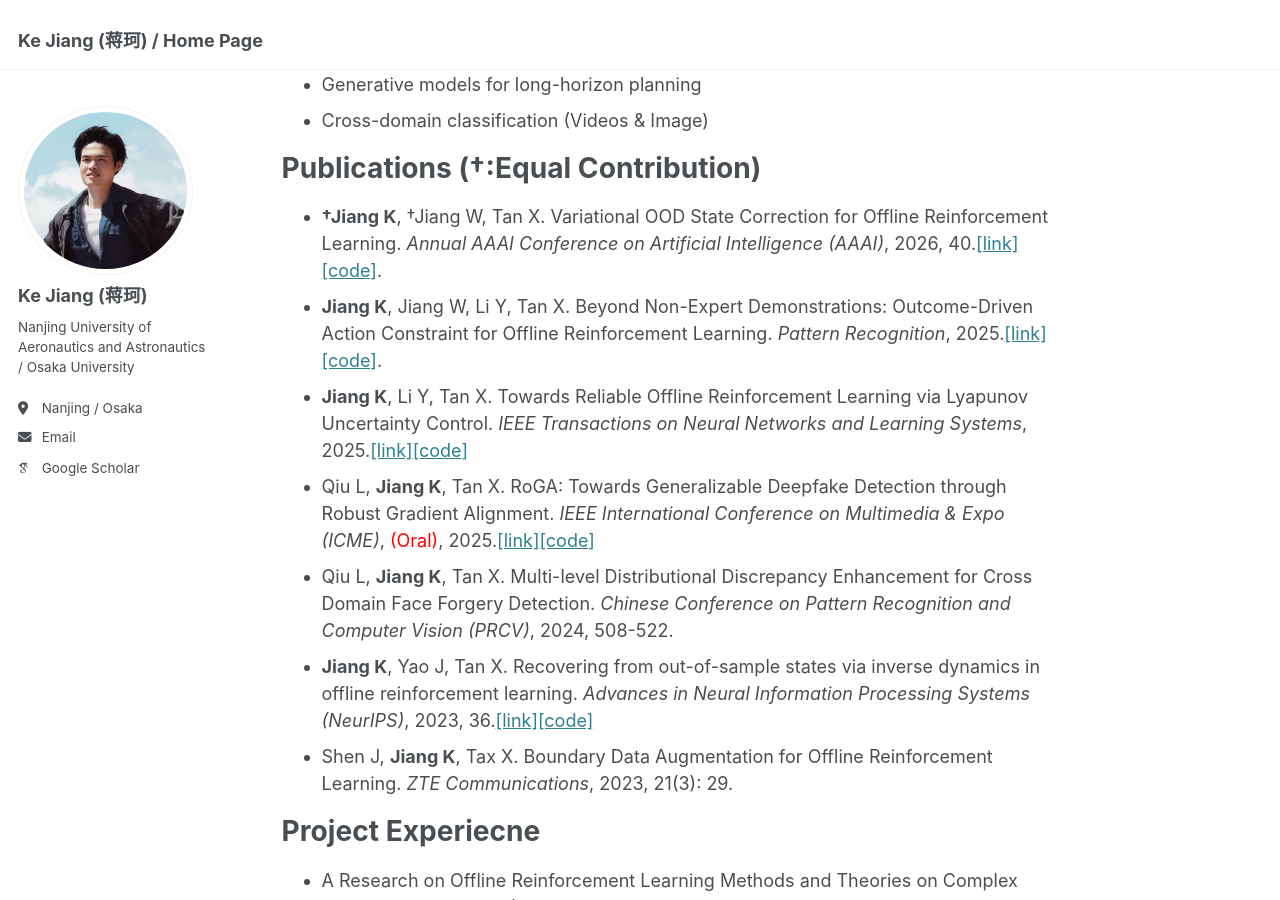
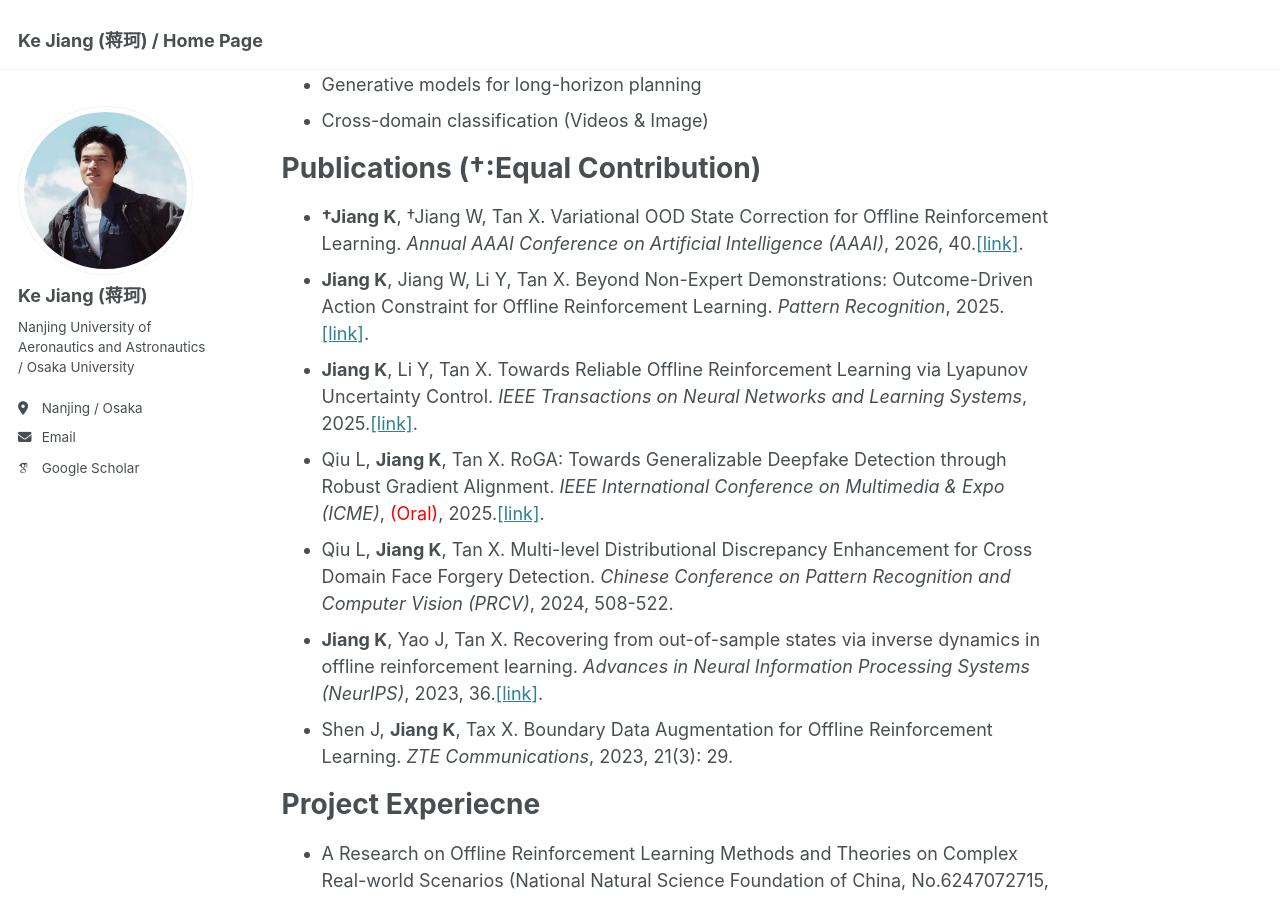
Before and after one commit to Jack10843/Jack10843.github.io, a Jekyll site: the page built from _pages/about.md, in a window 1280 px wide and 900 px high, scrolled down 1016 px. Built offline with Jekyll 4.4.1, drawn with Linux system fonts in a browser that asks for light colours; some web fonts are replaced.

Commit message:
Update about.md

```diff
--- a/_pages/about.md
+++ b/_pages/about.md
@@ -30,12 +30,12 @@ Research Interests
 
 Publications (†:Equal Contribution)
 ======
- - **†Jiang K**, †Jiang W, Tan X. Variational OOD State Correction for Offline Reinforcement Learning. *Annual AAAI Conference on Artificial Intelligence (AAAI)*, 2026, 40.[\[link\]](https://arxiv.org/abs/2505.00503)[\[code\]](https://github.com/Jack10843/DASP-master).
- - **Jiang K**, Jiang W, Li Y, Tan X. Beyond Non-Expert Demonstrations: Outcome-Driven Action Constraint for Offline Reinforcement Learning. *Pattern Recognition*, 2025.[\[link\]](https://authors.elsevier.com/a/1m5JS77nKsByF)[\[code\]](https://github.com/Jack10843/ODAF-master).
- - **Jiang K**, Li Y, Tan X. Towards Reliable Offline Reinforcement Learning via Lyapunov Uncertainty Control. *IEEE Transactions on Neural Networks and Learning Systems*, 2025.[\[link\]](https://doi.org/10.1109/TNNLS.2025.3616159)[\[code\]](https://github.com/Jack10843/LUC-master/)
- - Qiu L, **Jiang K**, Tan X. RoGA: Towards Generalizable Deepfake Detection through Robust Gradient Alignment. *IEEE International Conference on Multimedia & Expo (ICME)*, <span style="color:red">(Oral)</span>, 2025.[\[link\]](https://arxiv.org/abs/2505.20653)[\[code\]](https://github.com/Lynn0925/RoGA)
+ - **†Jiang K**, †Jiang W, Tan X. Variational OOD State Correction for Offline Reinforcement Learning. *Annual AAAI Conference on Artificial Intelligence (AAAI)*, 2026, 40.[\[link\]](https://arxiv.org/abs/2505.00503).
+ - **Jiang K**, Jiang W, Li Y, Tan X. Beyond Non-Expert Demonstrations: Outcome-Driven Action Constraint for Offline Reinforcement Learning. *Pattern Recognition*, 2025.[\[link\]](https://authors.elsevier.com/a/1m5JS77nKsByF).
+ - **Jiang K**, Li Y, Tan X. Towards Reliable Offline Reinforcement Learning via Lyapunov Uncertainty Control. *IEEE Transactions on Neural Networks and Learning Systems*, 2025.[\[link\]](https://doi.org/10.1109/TNNLS.2025.3616159).
+ - Qiu L, **Jiang K**, Tan X. RoGA: Towards Generalizable Deepfake Detection through Robust Gradient Alignment. *IEEE International Conference on Multimedia & Expo (ICME)*, <span style="color:red">(Oral)</span>, 2025.[\[link\]](https://arxiv.org/abs/2505.20653).
  - Qiu L, **Jiang K**, Tan X. Multi-level Distributional Discrepancy Enhancement for Cross Domain Face Forgery Detection. *Chinese Conference on Pattern Recognition and Computer Vision (PRCV)*, 2024, 508-522.
- - **Jiang K**, Yao J, Tan X. Recovering from out-of-sample states via inverse dynamics in offline reinforcement learning. *Advances in Neural Information Processing Systems (NeurIPS)*, 2023, 36.[\[link\]](https://proceedings.neurips.cc/paper_files/paper/2023/file/7a0f7e9d9b42b26e5bfc9ba4c6e5287c-Paper-Conference.pdf)[\[code\]](https://github.com/Jack10843/OSR)
+ - **Jiang K**, Yao J, Tan X. Recovering from out-of-sample states via inverse dynamics in offline reinforcement learning. *Advances in Neural Information Processing Systems (NeurIPS)*, 2023, 36.[\[link\]](https://proceedings.neurips.cc/paper_files/paper/2023/file/7a0f7e9d9b42b26e5bfc9ba4c6e5287c-Paper-Conference.pdf).
  - Shen J, **Jiang K**, Tax X. Boundary Data Augmentation for Offline Reinforcement Learning. *ZTE Communications*, 2023, 21(3): 29.
 
 Project Experiecne
```
